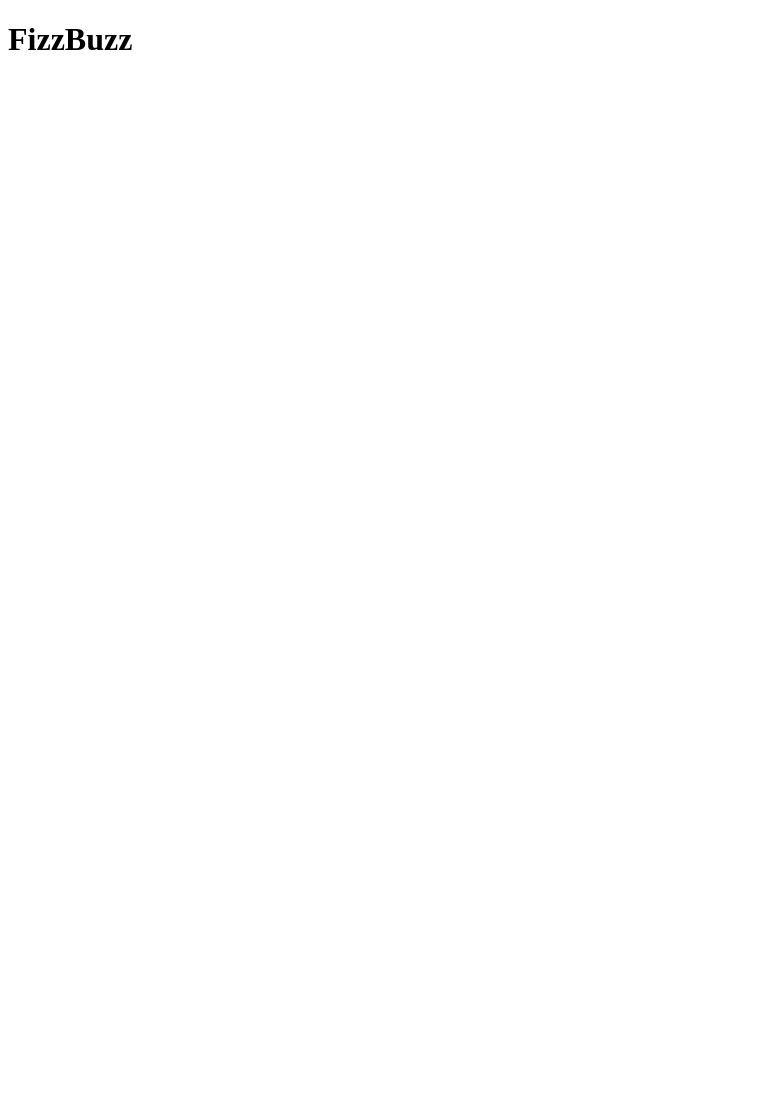
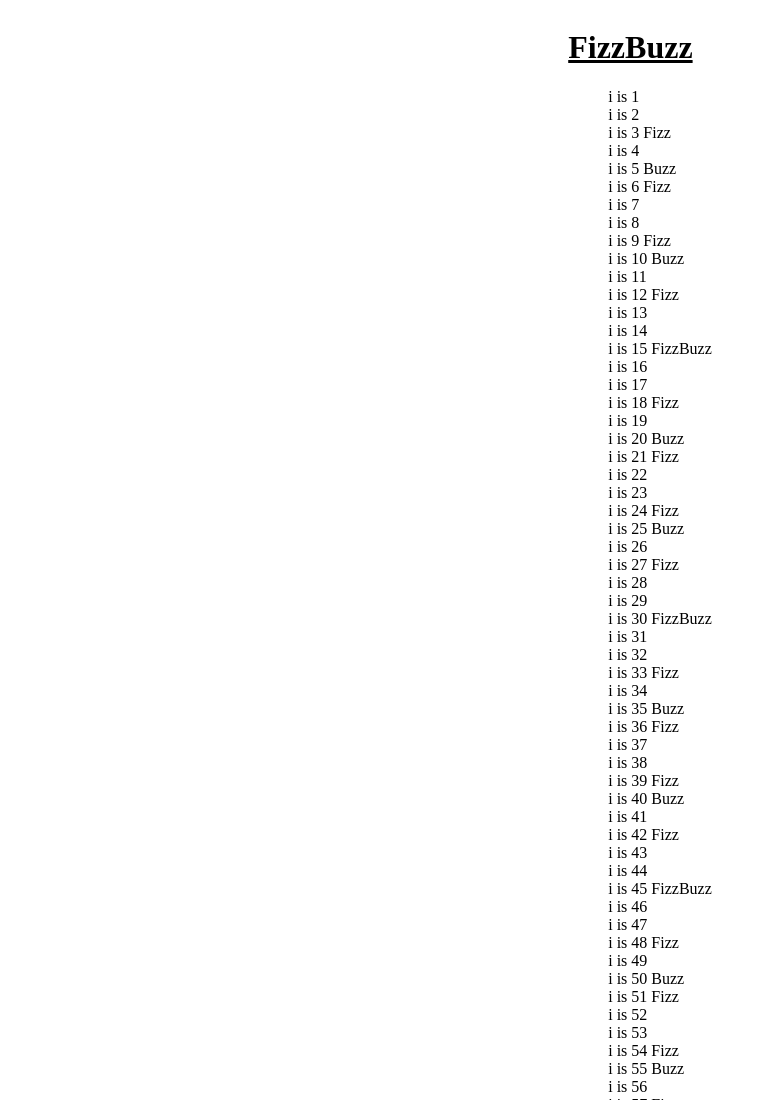
Before and after one commit to Hathaway-Shan/FizzBuzz, a plain HTML site: page index.html in a window 1280 px wide. Shown: the top 1100 px of the page, without its empty margins (0-767 px from the left). Before the commit the page ends 800 px from the top, so only its background shows below. Drawn offline with Linux system fonts and the light colour scheme.

Commit message:
solution now displays on the html page

```diff
--- /dev/null
+++ b/fizzbuzz.css
@@ -0,0 +1,17 @@
+body {
+  display: flex;
+  flex-direction: column;
+  align-content: center;
+}
+
+.display {
+  align-self: center;
+}
+
+ul {
+  list-style: none;
+}
+
+h1 {
+  text-decoration: underline;
+}
--- a/fizzbuzz.js
+++ b/fizzbuzz.js
@@ -1,25 +1,34 @@
 //the program writes the numbers 1 through 100
 function fizzBuzz(num) {
+  const display = document.querySelector(".display");
+  const ul = document.querySelector("ul");
   //guard for correct input type
   if (typeof num !== "number") {
     throw new Error("FizzBuzz input must be a number");
   }
   for (i = 1; i <= num; i++) {
-    // console.log("i is: ", i); //prints 'i is: 1-100
+    const li = document.createElement("li");
+
     //if a number is evenly divisible by both 3 and 5 instead of writing the number write the string 'fizzbuzz'
     if (i % 15 === 0) {
-      console.log("fizzbuzz");
+      // console.log("Fizzbuzz");
+      li.innerHTML = `i is ${i} FizzBuzz`;
     }
     //for each number that is evenly divisible by 3 instead of writing the number write the string 'fizz'
     else if (i % 3 === 0) {
-      console.log("fizz");
+      // console.log("Fizz");
+      li.innerHTML = `i is ${i} Fizz`;
     }
     //for each number that is evenly divisible by 5 instead of writing the number write the string 'buzz'
     else if (i % 5 === 0) {
-      console.log("buzz");
+      // console.log("Buzz");
+      li.innerHTML = `i is ${i} Buzz`;
     } else {
-      console.log(i);
+      // console.log(i);
+      li.innerHTML = `i is ${i}`;
     }
+    ul.appendChild(li);
   }
+  display.appendChild(ul);
 }
 fizzBuzz(100);
--- a/index.html
+++ b/index.html
@@ -5,10 +5,15 @@
     <meta http-equiv="X-UA-Compatible" content="IE=edge" />
     <meta name="viewport" content="width=device-width, initial-scale=1.0" />
     <title>FizzBuzz</title>
+    <link rel="stylesheet" href="./fizzbuzz.css" />
   </head>
   <body>
-    <h1>FizzBuzz</h1>
-    <div class="display"></div>
+    <div class="display">
+      <h1>FizzBuzz</h1>
+      <ul id="list">
+        <!--  -->
+      </ul>
+    </div>
     <script src="fizzbuzz.js"></script>
   </body>
 </html>
```
